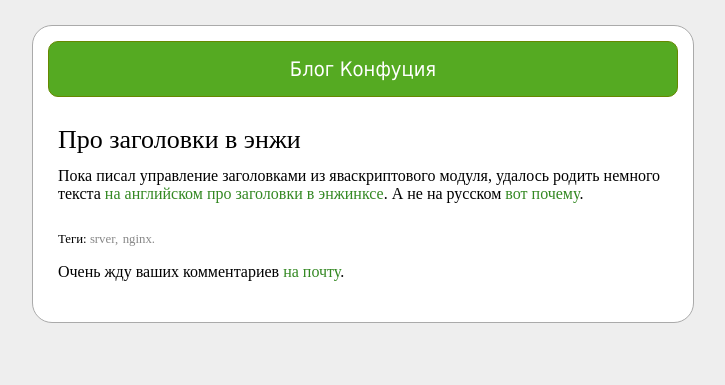
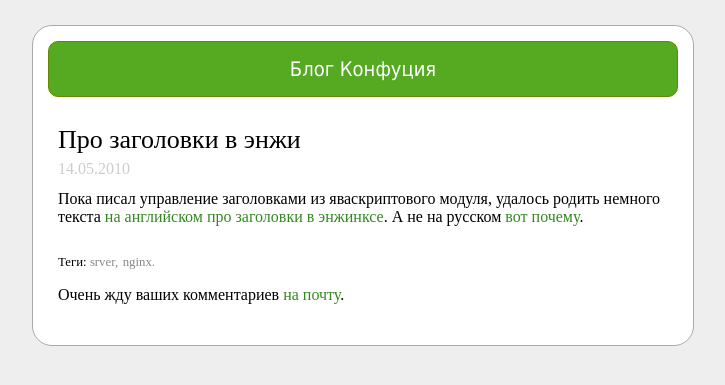
Before and after one commit to kung-fu-tzu/leonov.github.io, a Jekyll site: the page built from _posts/2010-05-14-post-about-nginx-headers.html, in a window 1280 px wide. Shown: the top 385 px of the page, without its empty margins (277-1002 px from the left). Built offline with Jekyll 4.4.1, drawn with Linux system fonts in a browser that asks for light colours.

Commit message:
use page.date here

```diff
--- a/_layouts/post.html
+++ b/_layouts/post.html
@@ -14,7 +14,7 @@
 <div class="post">
 	<section>
 		<h class="title">{{ page.title }}</h>
-		<span class="date">{{ post.date | date: "%d.%m.%Y" }}</span>
+		<span class="date">{{ page.date | date: "%d.%m.%Y" }}</span>
 		<section class="content">
 		{{ content }}
 		</section>
```
